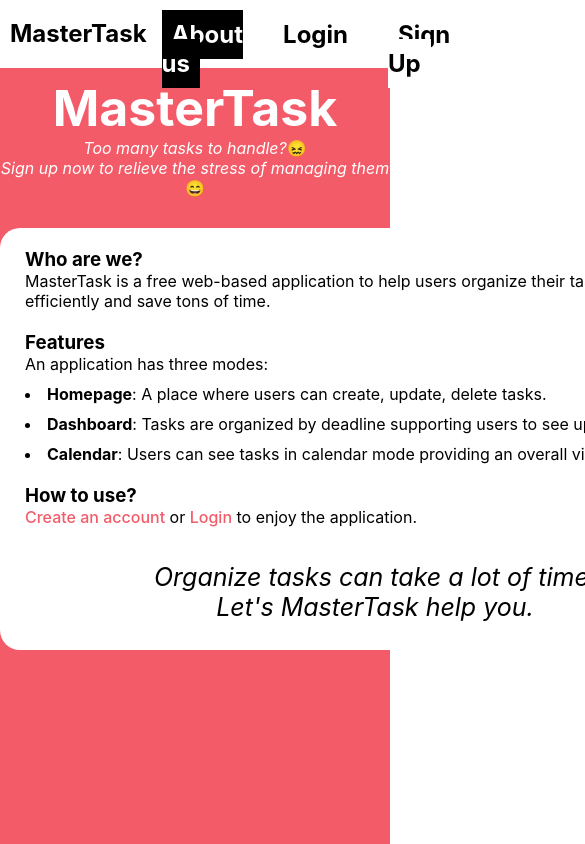
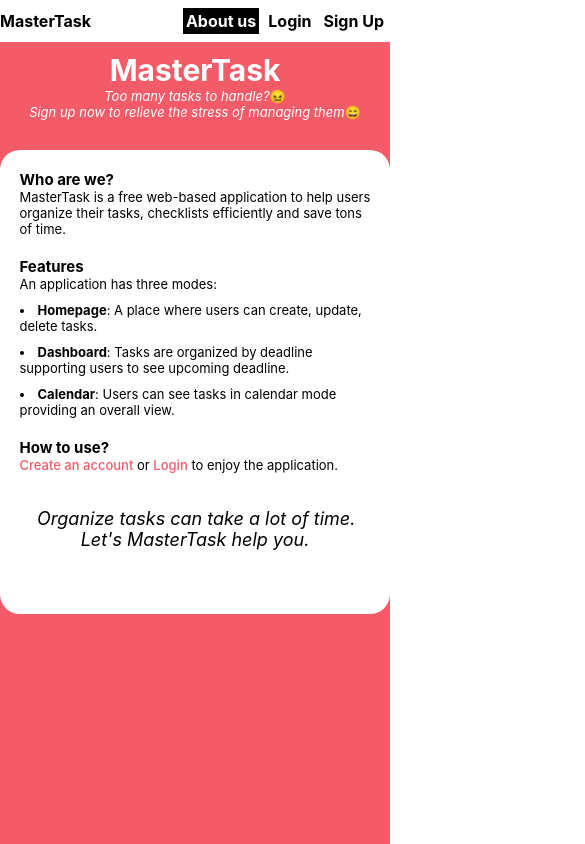
Before and after one commit to KhoaDinhNguyen/ToDoList, a React (Create React App) app: page /#/homepage/aboutUs in a window 390 px wide. Shown: the top 844 px of the page, 585 px wide, since content can reach past the window. Built offline with nearby package versions, Linux system fonts and the light colour scheme.

Commit message:
feat: add media query for homepage style

```diff
--- a/src/app/homepage/AboutUs.css
+++ b/src/app/homepage/AboutUs.css
@@ -3,6 +3,12 @@
     width: 100vw;
     background-color: rgba(244, 91, 105, 1);
     box-sizing: border-box;
+}
+
+@media screen and (max-width : 499px) {
+    #aboutUs {
+        height: 95vh;
+    }
 }
 
 #aboutUsIntro {
@@ -15,8 +21,20 @@
     font-size: 50px;
 }
 
+@media screen and (max-width : 499px) {
+    #aboutUsIntro h2 {
+        font-size: 30px;
+    }
+}
+
 #aboutUsIntro p {
     font-style: italic;
+}
+
+@media screen and (max-width : 499px) {
+    #aboutUsIntro p {
+        font-size: 13px;
+    }
 }
 
 #aboutUsIntro span {
@@ -30,6 +48,21 @@
     background-color: white;
     height: 50vh;
     border-radius: 20px;
+}
+
+@media screen and (max-width : 499px) {
+    #aboutUsMain {
+        max-width: 400px;
+        min-width: 300px;
+        width: 100%;
+        height: 55vh;
+    }
+}
+
+@media screen and (min-width: 500px) and (max-width : 850px) {
+    #aboutUsMain {
+        height: 55vh;
+    }
 }
 
 #aboutUsMain ul {
@@ -53,6 +86,7 @@
     width: 700px;
     margin: 0 auto;
 }
+
 
 #aboutUsMain h3 {
     margin-top: 20px;
@@ -84,3 +118,23 @@
 #aboutUsMain h4:nth-child(1) {
     margin-top: 35px;
 }
+
+@media screen and (max-width : 499px) {
+    #aboutUsMain div {
+        max-width: 400px;
+        min-width: 300px;
+        width: 90%;
+    }
+
+    #aboutUsMain p, #aboutUsMain a,  #aboutUsMain li{
+        font-size: 13px;
+    }
+
+    #aboutUsMain h3 {
+        font-size: 15px;
+    }
+
+    #aboutUsMain h4 {
+        font-size: 18px;
+    }
+}
--- a/src/app/homepage/Homepage.css
+++ b/src/app/homepage/Homepage.css
@@ -5,11 +5,16 @@
 
 #homepage nav {
     height: 8vh;
-    box-sizing: border-box;
-    background-color: rgba(244, 91, 105);
-    background-color: #fff;
     display: flex;
     justify-content: space-between;
+    background-color: #fff;
+    box-sizing: border-box;
+}
+
+@media screen and (max-width : 499px) {
+    #homepage nav {
+        height: 5vh;
+    }
 }
 
 #homepage ul {
@@ -21,29 +26,44 @@
     list-style-type: none;
     padding: 10px 15px;
     box-sizing: border-box;
-    margin-top: 10px;
+}
+
+@media screen and (max-width : 499px) {
+    #homepage li {
+        padding: 3px;
+        margin: 0;
+    }
 }
 
 #homepage nav a {
     font-size: 1.5rem;
     font-weight: bold;
     text-decoration: none;
+    padding: 10px;
     box-sizing: border-box;
-    padding: 10px;
+}
+
+@media screen and (min-width: 500px) and (max-width : 850) {
+    #homepage nav a {
+        font-size: 1.5rem;
+        padding: 0;
+    }
+}
+
+@media screen and (max-width : 499px) {
+    #homepage nav a {
+        font-size: 1rem;
+        padding: 3px;
+    }
 }
 
 #homepage a.match {
-    color: black;
     color: #ffff;
-    background-color: white;
-    background-color: rgba(244, 91, 105);
     background-color: black;
 }
 
 #homepage a.noMatch {
-    color: white;
     color: black;
-    background-color: rgba(244, 91, 105);
     background-color: white;
 }
 
@@ -53,9 +73,22 @@
 }
 
 #companyName p {
-    color: white;
     color: black;
     font-size: 1.5rem;
     font-weight: bold;
     margin-left: 10px;
 }
+
+@media screen and (max-width : 499px) {
+    #companyName p {
+        font-size: 1rem;
+        margin: 0;
+        padding: 0;
+    }
+
+}
+
+#navList {
+    display: flex;
+    align-items: center;
+}
--- a/src/app/homepage/Homepage.js
+++ b/src/app/homepage/Homepage.js
@@ -12,7 +12,7 @@ function HomePage() {
                 <div id="companyName">
                     <p>MasterTask</p>
                 </div>
-                <div>
+                <div id="navList">
                     <ul>
                         <li><NavLink to="aboutUs"className={linkIsActive}>About us</NavLink></li>
                         <li ><NavLink to="login" className={linkIsActive}>Login</NavLink></li>
--- a/src/app/homepage/Login.css
+++ b/src/app/homepage/Login.css
@@ -8,6 +8,12 @@
     margin: 0 auto;
 }
 
+@media screen and (max-width : 499px) {
+    #login {
+        height: 95vh;
+    }
+}
+
 #loginMain {
     background-color: rgba(244, 91, 105);
     margin: 0 auto;
@@ -16,6 +22,13 @@
     display: flex;
     justify-content: space-between;
     box-sizing: border-box;
+}
+
+@media screen and (max-width : 499px) {
+    #loginMain {
+        width: 100%;
+        height: 45vh;
+    }
 }
 
 #loginSignUp {
@@ -29,6 +42,14 @@
     border-bottom-left-radius: 20px;
 }
 
+@media screen and (max-width : 850px) {
+    #loginSignUp {
+        width: 95%;
+        border-top-right-radius: 20px;
+        border-bottom-right-radius: 20px;
+        margin: 0 auto;
+    }
+}
 #loginIntro {
     width: 50%;
     background-color: white;
@@ -42,6 +63,12 @@
     border-left: 2px solid grey;
 }
 
+@media screen and (max-width : 850px) {
+    #loginIntro {
+        display: none;
+    }
+
+}
 
 .input {
     width: 360px;
@@ -68,6 +95,30 @@
     margin: 8px 0;
 }
 
+@media screen and (max-width : 499px) {
+    .input {
+        width: 90%;
+        max-width: 400px;
+        min-width: 250px;
+    }
+
+    .input label{
+        max-width: 400px;
+        min-width: 250px;
+        margin-top: 10px;
+        font-size: 13px;
+        width: 100%;
+    }
+
+    .input input{
+        font-size: 13px;
+        padding: 10px;
+        max-width: 400px;
+        min-width: 250px;
+        width: 100%;
+    }
+}
+
 .input input:focus {
     border: 1px solid black;
 }
@@ -82,8 +133,8 @@
 #loginForm input[type=submit] {
     display: block;
     background-color: rgba(244, 91, 105, 1);
-    width: 360px;
-    padding: 10px;
+    width: max-content;
+    padding: 10px 155px;
     margin: 0 auto;
     color: white;
     font-size: 16px;
@@ -93,12 +144,29 @@
     margin-top: 10px;
 }
 
+@media screen and (max-width : 499px) {
+    #loginForm input[type=submit] {
+        margin-top: 20px;
+        font-size: 13px;
+        padding: 10px 20px;
+
+    }
+}
+
 #loginFormFooter {
     display: flex;
     justify-content: flex-end;
     width: 360px;
     box-sizing: border-box;
     margin: 0 auto;
+}
+
+@media screen and (max-width : 499px) {
+    #loginFormFooter {
+        max-width: 400px;
+        min-width: 300px;
+        width: 100%;
+    }
 }
 
 #loginFormFooter a {
@@ -111,10 +179,25 @@
     color: rgba(244, 91, 105, 1);
 }
 
-#loginFormFooter #message {
+#message {
     width: 360px;
     margin: 0 auto;
     font-weight: 400;
+}
+
+@media screen and (max-width : 499px) {
+    #loginFormFooter a {
+        font-size: 13px;
+    }
+
+    #message {
+        max-width: 400px;
+        min-width: 250px;
+        width: 90%;
+        font-size: 13px;
+        margin: 0 auto;
+
+    }
 }
 
 #loginIntro a {
--- a/src/app/homepage/SignUp.css
+++ b/src/app/homepage/SignUp.css
@@ -8,11 +8,24 @@
     margin: 0 auto;
 }
 
+@media screen and (max-width : 499px) {
+    #signUp {
+        height: 95vh;
+    }
+}
+
 #signUpMain {
     background-color: #fff;
     width: 450px;
     height: 575px;
     border-radius: 20px;
+}
+
+@media screen and (max-width : 499px) {
+    #signUpMain {
+        width: 95%;
+        height: 400px;
+    }
 }
 
 #signUpMain h2 {
@@ -22,6 +35,15 @@
     margin-top: 20px;
     font-weight: 400;
     font-size: 30px;
+}
+
+@media screen and (max-width : 499px) {
+    #signUpMain h2 {
+        font-size: 20px;
+        margin: 0 auto;
+        margin-bottom: 20px;
+        margin-top: 10px;
+    }
 }
 
 .signUpInput label, .signUpInput input {
@@ -40,11 +62,32 @@
     margin: 0 auto;
 }
 
+@media screen and (max-width : 499px) {
+    .signUpInput input {
+        font-size: 13px;
+        padding: 10px;
+        width: 90%;
+        max-width: 400px;
+        min-width: 300px;
+    }
+}
+
 .signUpInput label {
     width: 360px;
     margin: 0 auto;
     margin-top: 25px;
     font-weight: bold;
+}
+
+
+@media screen and (max-width : 499px) {
+    .signUpInput label {
+        width: 90%;
+        max-width: 400px;
+        min-width: 300px;
+        margin-top: 10px;
+        font-size: 13px;
+    }
 }
 
 #signUpForm input[type=submit] {
@@ -67,3 +110,18 @@
     font-weight: 400;
     margin-top: 5px;
 }
+
+@media screen and (max-width : 499px) {
+    #signUpForm input[type=submit] {
+        margin-top: 20px;
+        font-size: 13px;
+        padding: 10px 20px;
+    }
+
+    #signUp #message {
+        width: 90%;
+        max-width: 400px;
+        min-width: 300px;
+        font-size: 13px;
+    }
+}
```
